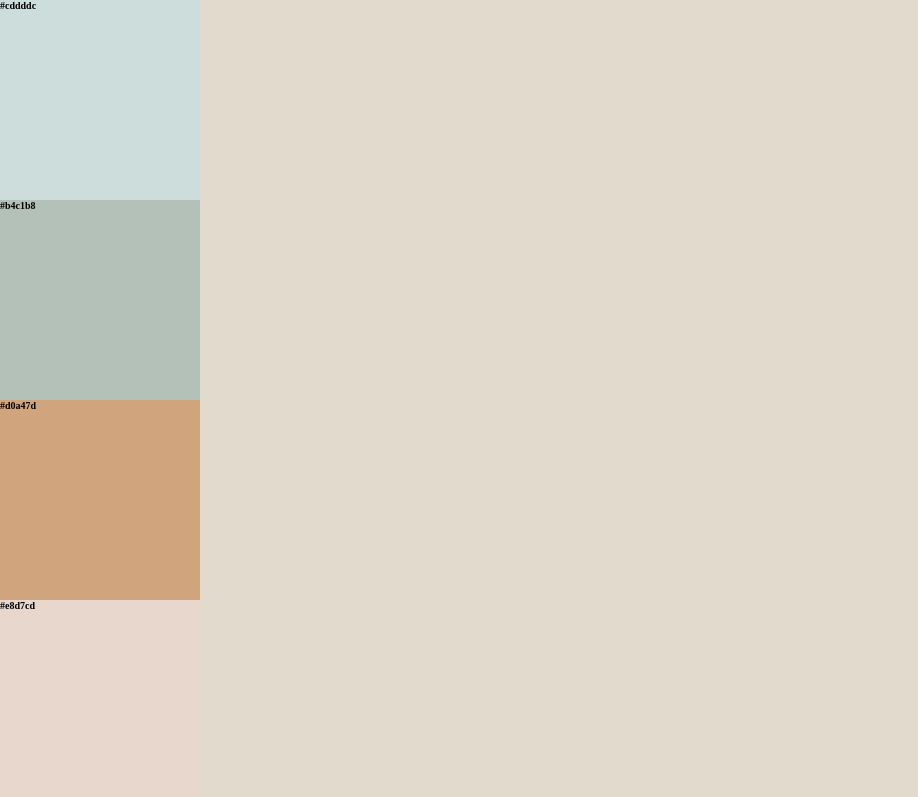
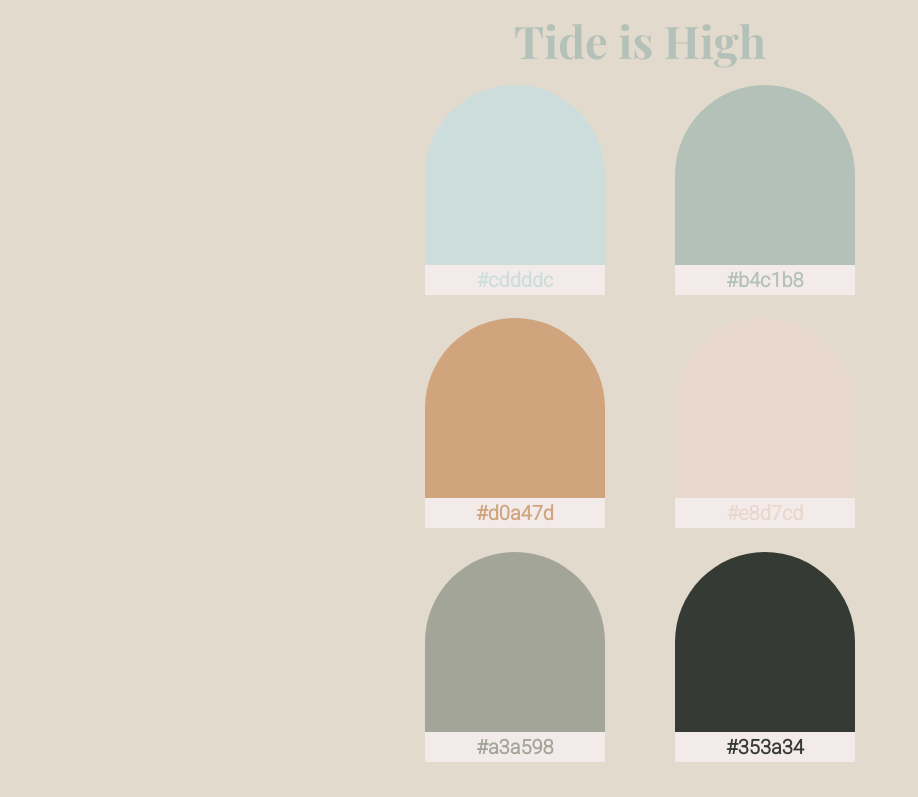
Before and after one commit to dadaniela/color-palette, a plain HTML site: page index.html in a window 1280 px wide. Shown: the top 797 px of the page, without its empty margins (0-918 px from the left). Drawn offline with nearby package versions, Linux system fonts and the light colour scheme.

Commit message:
css and html complete

```diff
--- a/index.html
+++ b/index.html
@@ -4,28 +4,33 @@
     <meta charset="UTF-8">
     <meta http-equiv="X-UA-Compatible" content="IE=edge">
     <meta name="viewport" content="width=device-width, initial-scale=1.0">
+    <link rel="preconnect" href="https://fonts.googleapis.com">
+    <link rel="preconnect" href="https://fonts.gstatic.com" crossorigin>
+    <link href="https://fonts.googleapis.com/css2?family=Playfair+Display:wght@700&family=Roboto:wght@100;300&display=swap" rel="stylesheet">
     <link rel="stylesheet" href="style.css">
     <title>Color palette</title>
 </head>
 <body>
-    <h1></h1>
+    <h1>Tide is High</h1>
+    <div>
         <div class="colors" style="background:#cddddc">
-        <h3 class="label">#cddddc</h3>
+            <h3 style="color:#cddddc">#cddddc</h3>
         </div>
         <div class="colors" style="background:#b4c1b8">
-        <h3 class="label">#b4c1b8</h3>
+            <h3 style="color:#b4c1b8">#b4c1b8</h3>
         </div>
         <div class="colors" style="background:#d0a47d">
-        <h3 class="label">#d0a47d</h3>
+            <h3 style="color:#d0a47d">#d0a47d</h3>
         </div>
         <div class="colors" style="background:#e8d7cd">
-        <h3 class="label">#e8d7cd</h3>
+            <h3 style="color:#e8d7cd">#e8d7cd</h3>
         </div>
         <div class="colors" style="background:#a3a598">
-        <h3 class="label">#a3a598</h3>
+            <h3 style="color:#a3a598">#a3a598</h3>
         </div>
         <div class="colors" style="background:#353a34">
-        <h3 class="label">#353a34</h3>
+            <h3 style="color:#353a34">#353a34</h3>
+        </div>
     </div>
 </body>
 </html>
--- a/style.css
+++ b/style.css
@@ -6,9 +6,50 @@
 
 body {
     background-color: #e2dacd;
+    padding: 1rem 20rem 2rem;
+    display: flex;
+    align-items: center;
+    flex-direction: column;
+}
+
+h1 {
+    font-size: 4.5rem;
+    font-family: "Playfair Display";
+    color: #b4c1b8;
+    width: fit-content;
+}
+
+body > div {
+    width: 50rem;
+    height: 70rem;
+    display: flex;
+    flex-flow: row wrap;
+    justify-content: space-around;
 }
 
 .colors {
-    width: 20rem;
-    height: 20rem;
+    width: 18rem;
+    height: 21rem;
+    display: flex;
+    flex-direction: column-reverse;
+    margin-top: 1.5rem;
+    border-radius: 9rem 9rem 0 0;
+    cursor: pointer;
+    transition: all 500ms;
+    transition-timing-function: ease-out;
 }
+
+h3 {
+    height: 3rem;
+    font-size: 2rem;
+    font-family: "Roboto";
+    text-align: center;
+    line-height: 3rem;
+    background: #f3eaea;
+}
+
+.colors:hover {
+    width: 18rem;
+    height: 18rem;
+    border-radius: 100%;
+}
```
Lines whose indentation alone changed are shown as unchanged.
